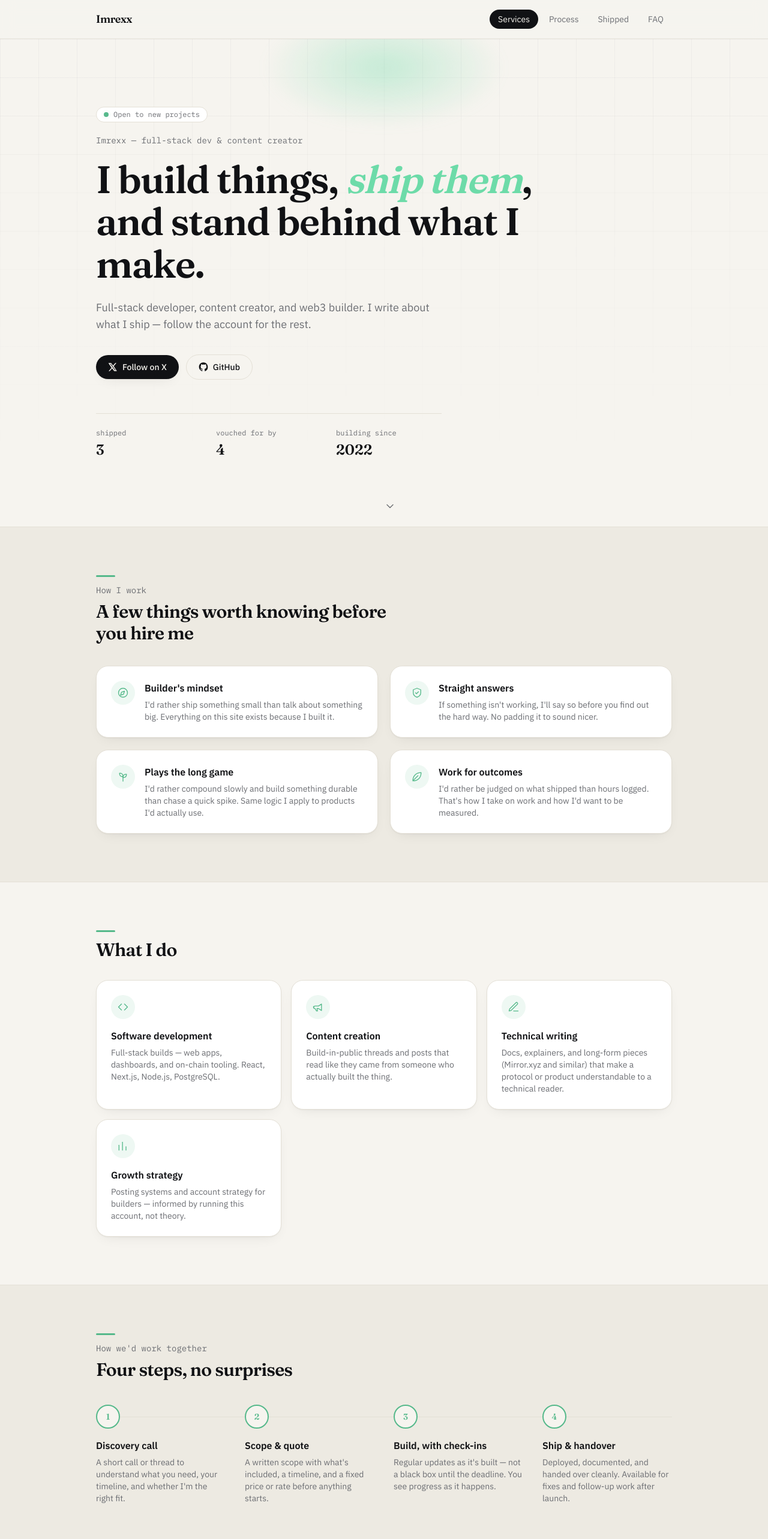
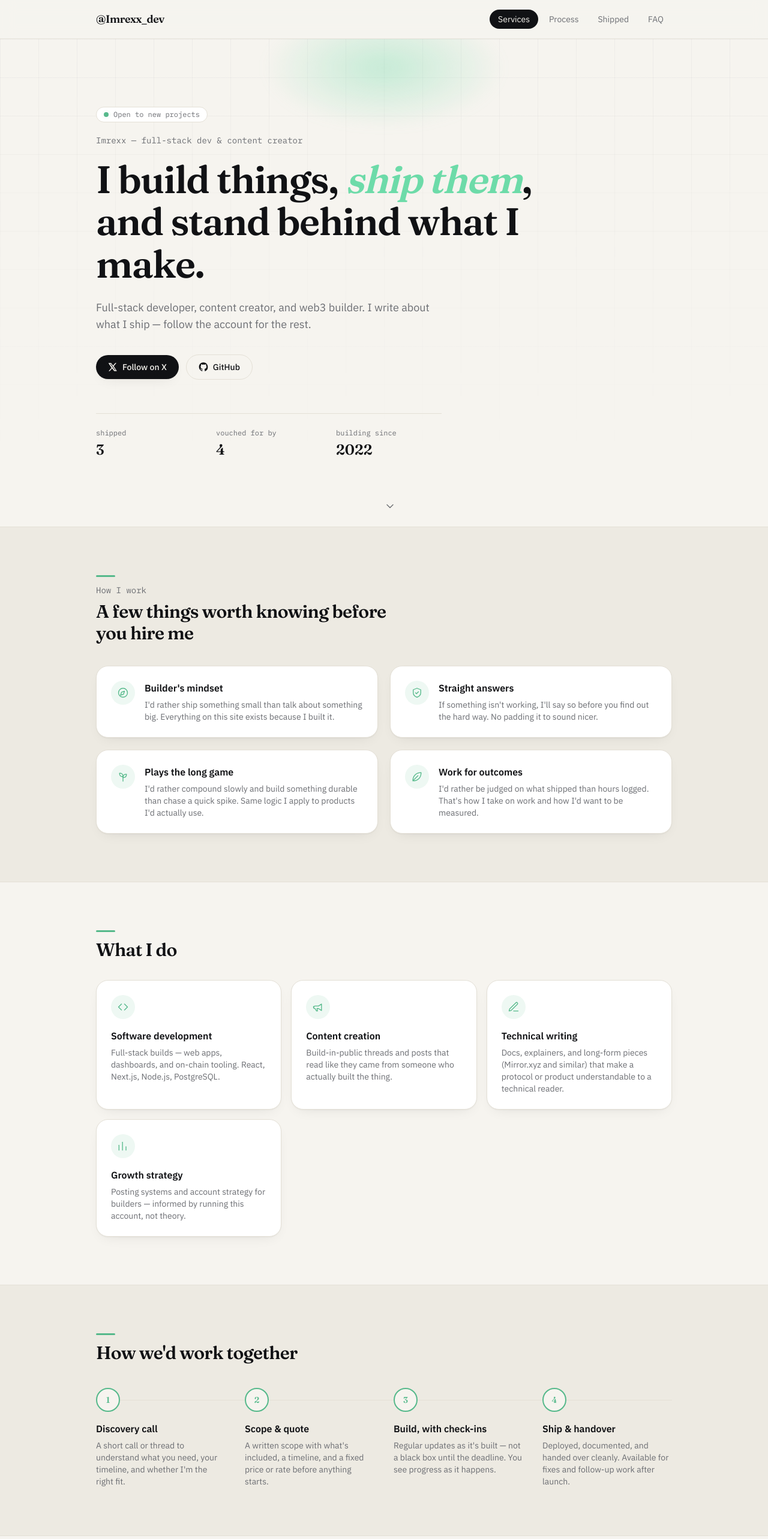
Before and after one commit to Imrexxx-OG/-Imrexx_dev, a Next.js app: page / in a window 1280 px wide. Shown: the top 2566 px of the page at 60% size. Built offline with nearby package versions, Linux system fonts and the light colour scheme.

Commit message:
third commit

```diff
--- a/components/Nav.tsx
+++ b/components/Nav.tsx
@@ -36,7 +36,7 @@ export default function Nav() {
     <header className="sticky top-0 z-30 border-b border-line-light/80 bg-paper-light/80 backdrop-blur-md dark:border-line-dark/80 dark:bg-ink-950/75">
       <div className="mx-auto flex max-w-5xl items-center justify-between px-5 py-4 sm:px-8">
         <a href="#top" className="font-display text-lg font-semibold tracking-tight">
-          Imrexx
+          @Imrexx_dev
         </a>
 
         <nav
--- a/components/Process.tsx
+++ b/components/Process.tsx
@@ -10,11 +10,11 @@ export default function Process() {
       <div className="mx-auto max-w-5xl px-5 sm:px-8">
         <Reveal>
           <span className="mb-3 block h-[3px] w-8 rounded-full bg-signal-pass" />
-          <p className="font-mono text-sm text-muted-light dark:text-muted-dark">
+          {/* <p className="font-mono text-sm text-muted-light dark:text-muted-dark">
             How we&apos;d work together
-          </p>
+          </p> */}
           <h2 className="mt-2 font-display text-2xl font-semibold tracking-tight sm:text-3xl">
-            Four steps, no surprises
+            How we&apos;d work together
           </h2>
         </Reveal>
 
```
